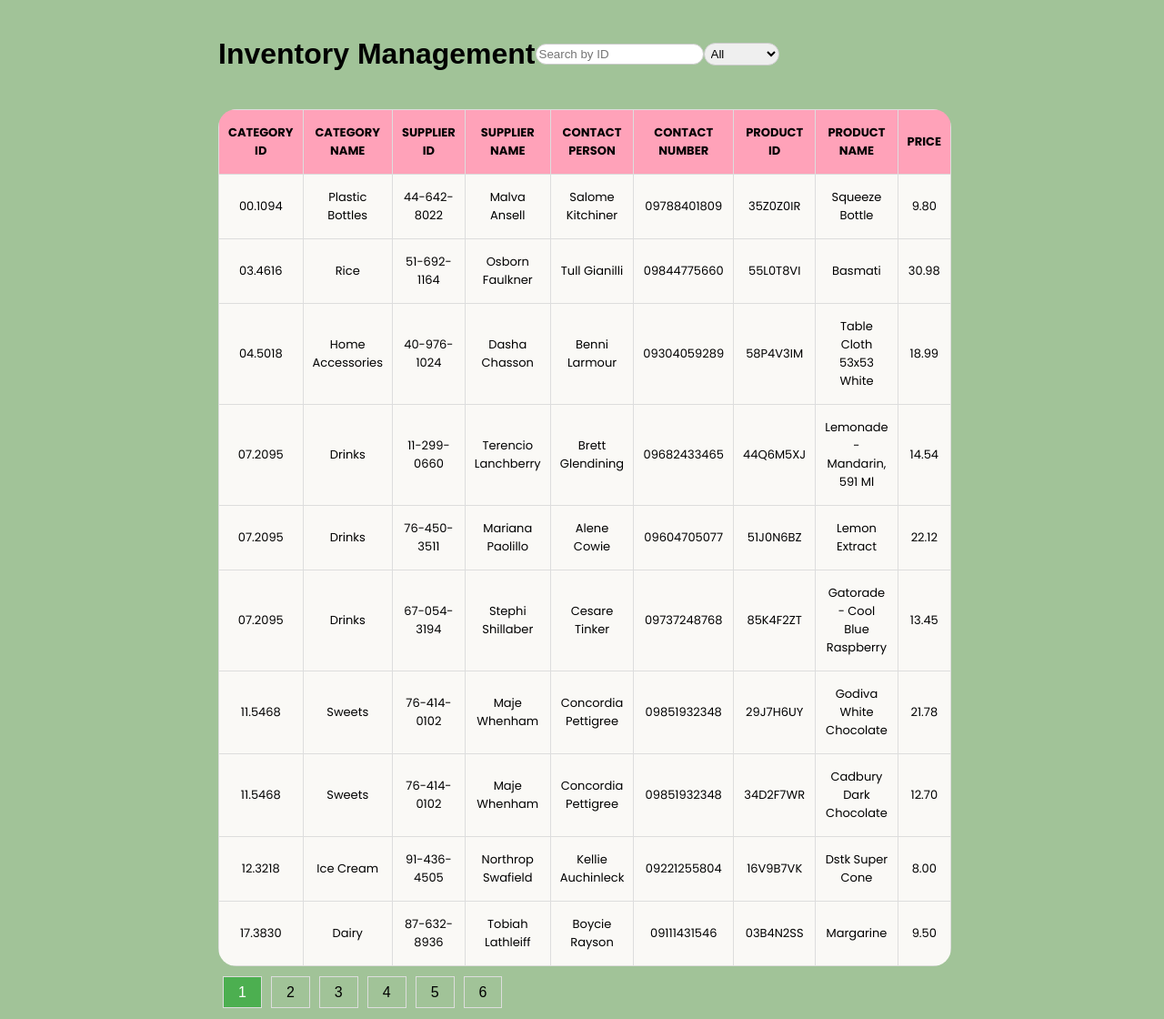
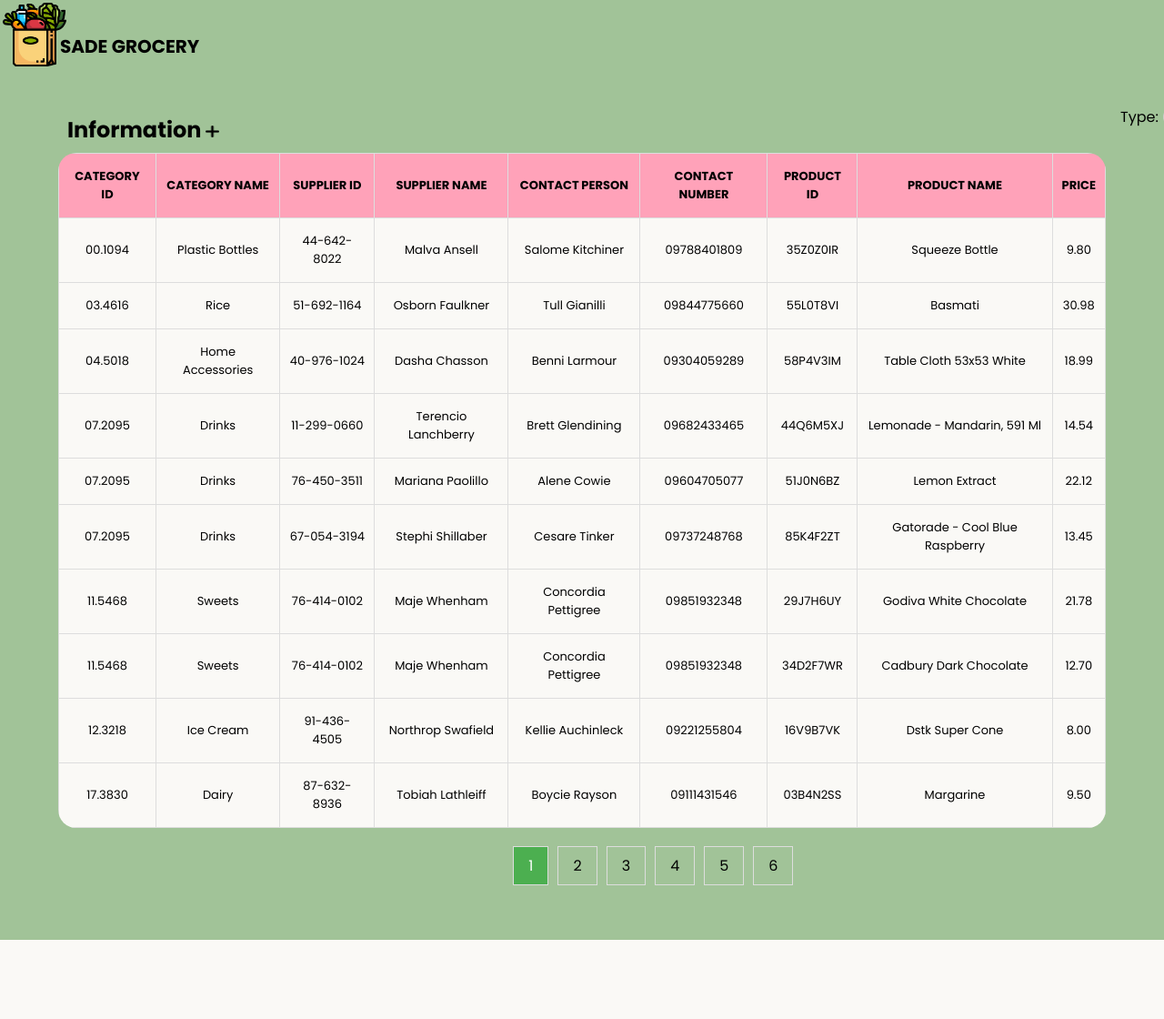
Before and after one commit to Ulane-Cesca/DATABASE, a PHP site: page /testing.php in a window 1280 px wide; the page is wider, and only the part inside the window is pictured. Shown: that part at 91% size. After the commit the page ends 1033 px from the top of that part, so only its background shows below. Run offline with PHP 8.4, Linux system fonts and the light colour scheme; data comes from the database, SQL or seed files in the repository.

Commit message:
table design

```diff
--- a/testing.php
+++ b/testing.php
@@ -2,16 +2,17 @@
 <html lang="en">
 <head>
     <meta charset="UTF-8">
-    <title>Inventory Management</title>
+    <title>Information</title>
     <link rel="stylesheet" href="style.css">
     <style>
         body {
-            font-family: Arial, sans-serif;
+            font-family: 'poppins', sans-serif;
+            margin-bottom: 50px;
         }
         .container {
-            max-width: 800px;
+            max-width: 90%;
             margin: 0 auto;
-            padding: 20px;
+            padding: 10px;
         }
         .title {
             text-align: center;
@@ -19,20 +20,44 @@
         table {
             width: 100%;
             border-collapse: collapse;
-            margin-top: 20px;
+            margin-top: 7px;
         }
         th, td {
             border: 1px solid #ddd;
-            padding: 8px;
             text-align: left;
         }
         th {
             background-color: #f2f2f2;
+            padding: 8px;
+        }
+        .container h2 {
+             justify-content: center;
+             display: flex;
+             margin-top: 10px;
+             margin-bottom: -17px;
+             align-items: center;
+             margin-left: 10px;
+        }
+        .container h2 img {
+            height: 13px;
+            width: 15px;
+            position: relative;
+            margin-top: auto;
+            margin-top: -10px;
+            margin-left: 5px;
+        }
+        .container label {
+            flex: 0 0 100px; /* Sets a fixed width for the label */
+            margin-right: 0;
+            text-align: right;
+            padding: 5px;
+            border-radius: 15px;
         }
         .form-controls {
             display: flex;
             justify-content: space-between;
             align-items: center;
+            margin-left: 290%;
         }
         .form-controls div {
             margin: 10px 0;
@@ -40,6 +65,9 @@
         .pagination-container {
             text-align: center;
             margin-top: 20px;
+            display: flex;
+            align-items: center;
+            margin-left: 43%;
         }
         .pagination-container a {
             margin: 0 5px;
@@ -220,21 +248,29 @@
     </script>
 </head>
 <body>
+    <div class="header">
+        <p><img src="l2.png" alt="Logo"><a href="home.php">SADE GROCERY</a></p>
+    </div>
+
     <div class="container">
-        <h1 class="title">Inventory Management</h1>
+        <h2>Information<a href="add.php">
+            <img src="add.png" alt="Icon" width="45" height="35" class="icon">
+        </a></h2>
+
         <form id="tableForm" method="POST" action="">
             <div class="form-controls">
-                <div class="buttons">
-                    <div>
-                        <input type="text" name="searchID" placeholder="Search by ID" value="<?= htmlspecialchars($_POST['searchID'] ?? '') ?>" onkeydown="if (event.key === 'Enter') { this.form.submit(); return false; }">
-                    </div>
-                </div>
+                <label for="tableSelect">Type: </label>
                 <select id="tableSelect" name="tableSelect" onchange="this.form.submit()">
                     <option value="all" <?= isset($_POST['tableSelect']) && $_POST['tableSelect'] == 'all' ? 'selected' : '' ?>>All</option>
                     <option value="products" <?= isset($_POST['tableSelect']) && $_POST['tableSelect'] == 'products' ? 'selected' : '' ?>>Products</option>
                     <option value="category" <?= isset($_POST['tableSelect']) && $_POST['tableSelect'] == 'category' ? 'selected' : '' ?>>Category</option>
                     <option value="supplier" <?= isset($_POST['tableSelect']) && $_POST['tableSelect'] == 'supplier' ? 'selected' : '' ?>>Supplier</option>
                 </select>
+                <div class="buttons">
+                    <div>
+                        <input type="text" name="searchID" placeholder="Search by ID" value="<?= htmlspecialchars($_POST['searchID'] ?? '') ?>" onkeydown="if (event.key === 'Enter') { this.form.submit(); return false; }">
+                    </div>
+                </div>
             </div>
             <input type="hidden" name="products_page" value="1">
             <input type="hidden" name="category_page" value="1">
```
